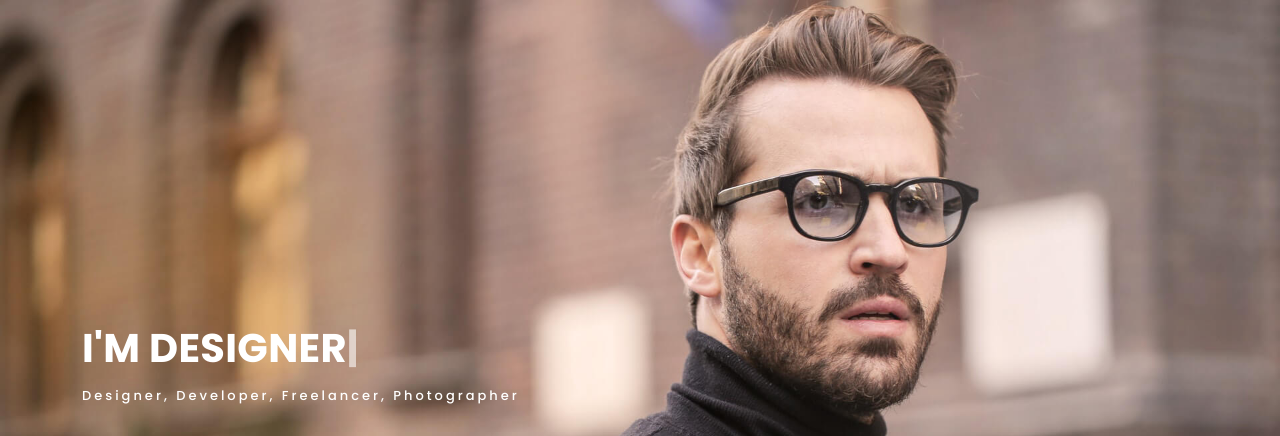
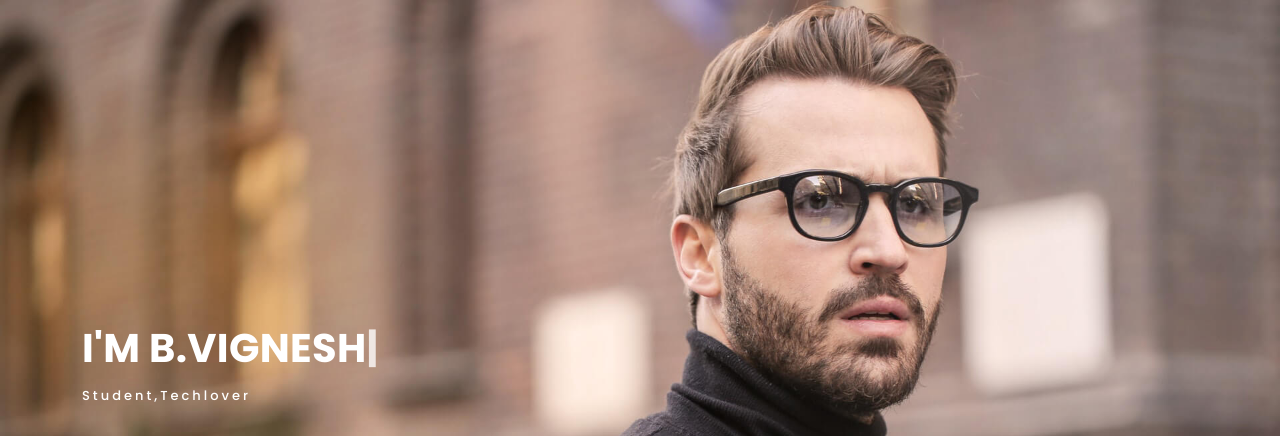
Before and after one commit to BHAKTULA-VIGNESH/vigneshportfolio, a plain HTML site: page index.html in a window 1280 px wide. Shown: the top 436 px of the page. Drawn offline with nearby package versions, Linux system fonts and the light colour scheme; a web font is replaced by a local one.

Commit message:
Update index.html

```diff
--- a/index.html
+++ b/index.html
@@ -80,8 +80,8 @@
 
     <div class="container">
       <div class="hero-content">
-        <h1>I'm <span class="typed" data-typed-items="Alex Smith, Designer, Developer, Freelancer, Photographer"></span></h1>
-        <p>Designer, Developer, Freelancer, Photographer</p>
+        <h1>I'm <span class="typed" data-typed-items="B.vignesh"></span></h1>
+        <p>Student,techlover</p>
 
         <ul class="list-unstyled list-social">
           <li><a href="#"><i class="bi bi-facebook"></i></a></li>
```
